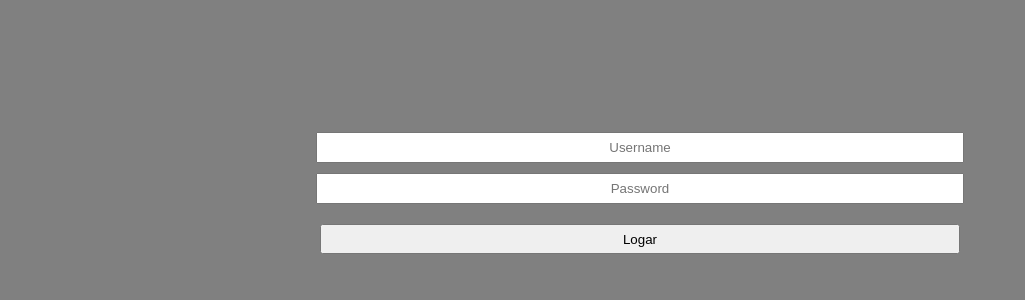
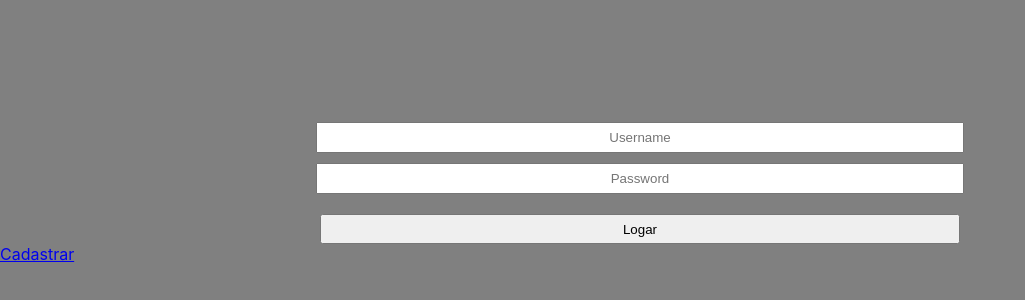
Before and after one commit to jabota31/chat-front, a React (Create React App) app: page /login in a window 1280 px wide. Shown: the part 212-512 px from the top of the page, without its empty margins (0-1025 px from the left). Built offline with nearby package versions, Linux system fonts and the light colour scheme.

Commit message:
Link de cadastrar em login.

```diff
--- a/src/pages/Login/index.js
+++ b/src/pages/Login/index.js
@@ -1,6 +1,6 @@
 import React, {useState, useEffect} from 'react';
 import axios from '../../service/api';
-import { Redirect } from 'react-router-dom';
+import { Redirect, Link } from 'react-router-dom';
 
 import { UserInput, PassInput, LogButton, Container } from './components';
 
@@ -47,7 +47,8 @@ export default function Login() {
 				onChange={value => setPassword(value.target.value)}
 				onKeyDown={onEnterPress} />
 
-	            <LogButton onClick={send}>Logar</LogButton>
+                <LogButton onClick={send}>Logar</LogButton>
+                <Link to='/cadastrar'>Cadastrar</Link>
 			</div>
 
         </Container>
```
